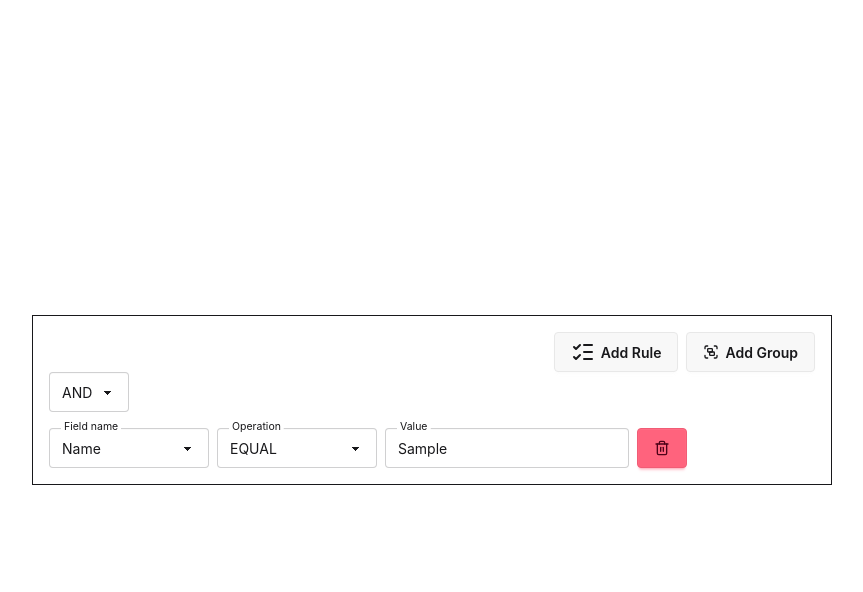
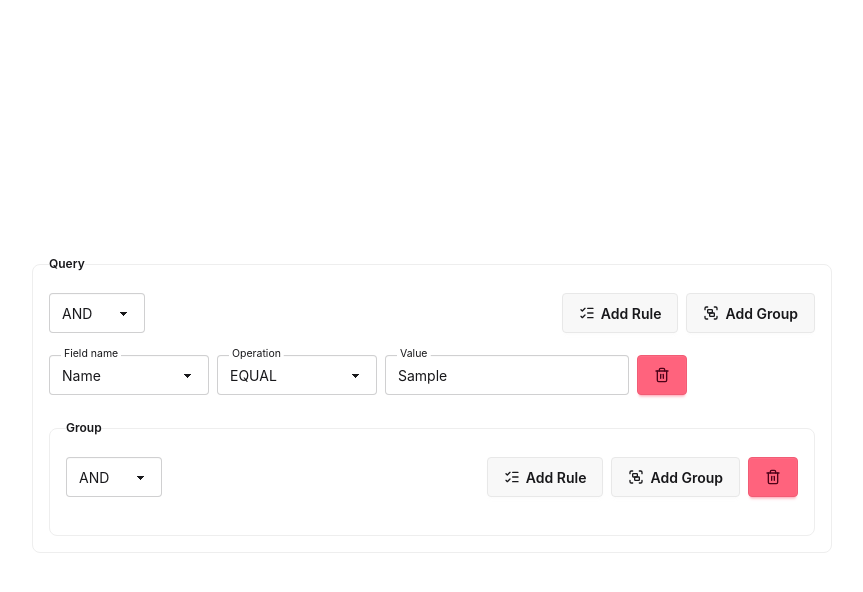
Before and after one commit to christian1koch/ApataTech, a React (Vite) app: page / in a window 1280 px wide. Both pictures are taken after typing "Sample" into the empty fields and a click on the button "Add Group". Shown: the top 592 px of the page, without its empty margins (208-1071 px from the left). Built offline with nearby package versions, Linux system fonts and the light colour scheme.

Commit message:
#6 Query UI Created

```diff
--- a/src/App.tsx
+++ b/src/App.tsx
@@ -1,37 +1,22 @@
-import { Group, ListChecks } from "lucide-react";
 import "./App.css";
-import { useState } from "react";
-import RuleOptions from "./RuleOptions";
-import type { Rule } from "./types";
+import { useReducer } from "react";
+import ConditionGroup from "./ConditionGroup";
+import { QueryDispatchContext } from "./QueryContext";
+import { createInitialQuery, queryReducer } from "./queryReducer";
 
 function App() {
-  // Temporary single rule until the group/reducer state exists
-  const [rule, setRule] = useState<Rule>({
-    fieldName: "name",
-    operation: "EQUAL",
-    value: "",
-  });
+  const [query, dispatch] = useReducer(
+    queryReducer,
+    undefined,
+    createInitialQuery
+  );
 
   return (
-    <div className="flex h-screen items-center justify-center">
-      <div className="w-200 border p-4">
-        <div className="flex w-full justify-end gap-2">
-          <button className="btn">
-            <ListChecks />
-            Add Rule
-          </button>
-          <button className="btn">
-            <Group size={16} />
-            Add Group
-          </button>
-        </div>
-        <div className="flex flex-col gap-4">
-          <select defaultValue="ANDs" className="select w-20">
-            <option>AND</option>
-            <option>OR</option>
-          </select>
-          <RuleOptions rule={rule} onChange={setRule} onRemove={() => {}} />
-        </div>
+    <div className="flex min-h-screen items-center justify-center p-4">
+      <div className="w-200">
+        <QueryDispatchContext value={dispatch}>
+          <ConditionGroup group={query} isRoot />
+        </QueryDispatchContext>
       </div>
     </div>
   );
--- /dev/null
+++ b/src/ConditionGroup.tsx
@@ -0,0 +1,84 @@
+import { Group, ListChecks, Trash } from "lucide-react";
+import { useQueryDispatch } from "./QueryContext";
+import type { GroupNode } from "./queryReducer";
+import RuleOptions from "./RuleOptions";
+import type { Combinator } from "./types";
+
+interface ConditionGroupProps {
+  group: GroupNode;
+  isRoot?: boolean;
+}
+
+export default function ConditionGroup({
+  group,
+  isRoot = false,
+}: ConditionGroupProps) {
+  const dispatch = useQueryDispatch();
+
+  return (
+    <fieldset className="fieldset rounded-box border-base-300 border p-4">
+      <legend className="fieldset-legend">{isRoot ? "Query" : "Group"}</legend>
+      <div className="flex items-center gap-2">
+        <select
+          aria-label="Combinator"
+          className="select w-24"
+          value={group.combinator}
+          onChange={(e) =>
+            dispatch({
+              type: "setCombinator",
+              groupId: group.id,
+              combinator: e.target.value as Combinator,
+            })
+          }
+        >
+          <option>AND</option>
+          <option>OR</option>
+        </select>
+        <div className="ml-auto flex gap-2">
+          <button
+            type="button"
+            className="btn"
+            onClick={() => dispatch({ type: "addRule", groupId: group.id })}
+          >
+            <ListChecks size={16} />
+            Add Rule
+          </button>
+          <button
+            type="button"
+            className="btn"
+            onClick={() => dispatch({ type: "addGroup", groupId: group.id })}
+          >
+            <Group size={16} />
+            Add Group
+          </button>
+          {!isRoot && (
+            <button
+              type="button"
+              className="btn btn-error"
+              aria-label="Remove group"
+              onClick={() => dispatch({ type: "remove", id: group.id })}
+            >
+              <Trash size={16} />
+            </button>
+          )}
+        </div>
+      </div>
+      <div className="mt-4 flex flex-col gap-4">
+        {group.children.map((child) =>
+          child.kind === "rule" ? (
+            <RuleOptions
+              key={child.id}
+              rule={child}
+              onChange={(rule) =>
+                dispatch({ type: "updateRule", id: child.id, rule })
+              }
+              onRemove={() => dispatch({ type: "remove", id: child.id })}
+            />
+          ) : (
+            <ConditionGroup key={child.id} group={child} />
+          )
+        )}
+      </div>
+    </fieldset>
+  );
+}
--- /dev/null
+++ b/src/QueryContext.ts
@@ -0,0 +1,16 @@
+import { createContext, useContext, type Dispatch } from "react";
+import type { QueryAction } from "./queryReducer";
+
+export const QueryDispatchContext = createContext<Dispatch<QueryAction> | null>(
+  null
+);
+
+export function useQueryDispatch() {
+  const dispatch = useContext(QueryDispatchContext);
+  if (!dispatch) {
+    throw new Error(
+      "useQueryDispatch must be used inside QueryDispatchContext"
+    );
+  }
+  return dispatch;
+}
--- /dev/null
+++ b/src/queryReducer.ts
@@ -0,0 +1,111 @@
+import { FIELDS } from "./fields";
+import type { Combinator, Rule } from "./types";
+
+export type RuleNode = Rule & { id: string; kind: "rule" };
+
+export interface GroupNode {
+  id: string;
+  kind: "group";
+  combinator: Combinator;
+  children: QueryNode[];
+}
+
+export type QueryNode = RuleNode | GroupNode;
+
+export type QueryAction =
+  | { type: "addRule"; groupId: string }
+  | { type: "addGroup"; groupId: string }
+  | { type: "updateRule"; id: string; rule: Rule }
+  | { type: "setCombinator"; groupId: string; combinator: Combinator }
+  | { type: "remove"; id: string };
+
+export const createRule = (): RuleNode => ({
+  id: crypto.randomUUID(),
+  kind: "rule",
+  fieldName: "name",
+  operation: "EQUAL",
+  value: FIELDS.name.defaultValue,
+});
+
+export const createGroup = (): GroupNode => ({
+  id: crypto.randomUUID(),
+  kind: "group",
+  combinator: "AND",
+  children: [],
+});
+
+export const createInitialQuery = (): GroupNode => ({
+  ...createGroup(),
+  children: [createRule()],
+});
+
+// Returns a copy of the tree with the node matching `id` replaced by the
+// result of `update`, or removed when `update` returns null.
+function updateNode(
+  node: QueryNode,
+  id: string,
+  update: (node: QueryNode) => QueryNode | null
+): QueryNode | null {
+  if (node.id === id) return update(node);
+  if (node.kind === "rule") return node;
+  return {
+    ...node,
+    children: node.children.flatMap((child) => {
+      const updated = updateNode(child, id, update);
+      return updated ? [updated] : [];
+    }),
+  };
+}
+
+function updateGroup(
+  root: GroupNode,
+  groupId: string,
+  update: (group: GroupNode) => GroupNode
+): GroupNode {
+  const result = updateNode(root, groupId, (node) =>
+    node.kind === "group" ? update(node) : node
+  );
+  return result?.kind === "group" ? result : root;
+}
+
+export function queryReducer(state: GroupNode, action: QueryAction): GroupNode {
+  switch (action.type) {
+    case "addRule":
+      // Insert after the last rule so rules always come before nested groups
+      return updateGroup(state, action.groupId, (group) => {
+        const firstGroupIndex = group.children.findIndex(
+          (child) => child.kind === "group"
+        );
+        const insertAt =
+          firstGroupIndex === -1 ? group.children.length : firstGroupIndex;
+        return {
+          ...group,
+          children: group.children.toSpliced(insertAt, 0, createRule()),
+        };
+      });
+    case "addGroup":
+      return updateGroup(state, action.groupId, (group) => ({
+        ...group,
+        children: [...group.children, createGroup()],
+      }));
+    case "setCombinator":
+      return updateGroup(state, action.groupId, (group) => ({
+        ...group,
+        combinator: action.combinator,
+      }));
+    case "updateRule": {
+      const result = updateNode(state, action.id, (node) =>
+        node.kind === "rule"
+          ? { ...action.rule, id: node.id, kind: "rule" }
+          : node
+      );
+      return result?.kind === "group" ? result : state;
+    }
+    case "remove": {
+      // The root group itself can't be removed
+      if (action.id === state.id) return state;
+      const result = updateNode(state, action.id, () => null);
+      return result?.kind === "group" ? result : state;
+    }
+  }
+}
```
